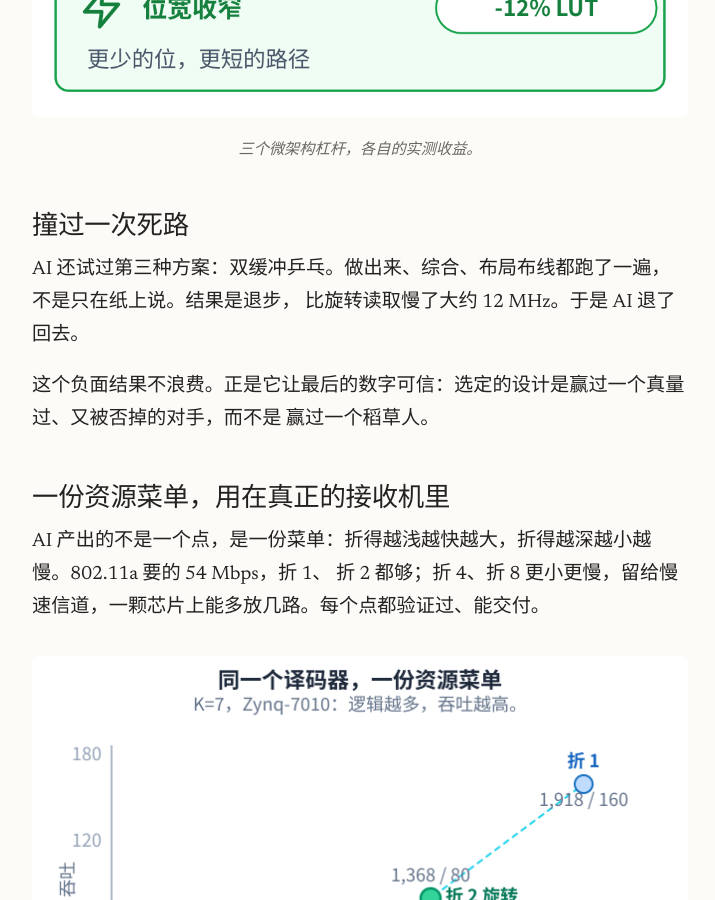
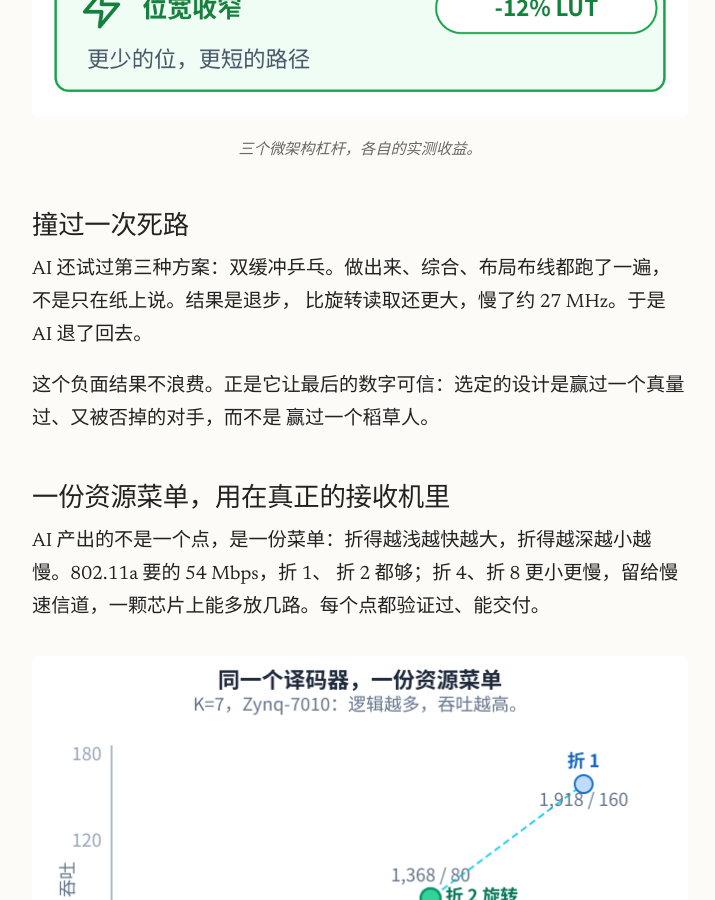
Before and after one commit to rockyco/rockyco.github.io, a Jekyll site: the page built from _posts/2026-06-21-viterbi-resource-folding.zh.md, in a window 1280 px wide and 900 px high, scrolled down 6599 px. Shown: the whole window, without its empty margins (280-995 px from the left). Built offline with Jekyll 4.4.1, drawn with Linux system fonts in a browser that asks for light colours.

Commit message:
blog: correct Viterbi dead-end to fresh P&R (bigger and ~27 MHz slower)
The double-buffer dead-end was ~12 MHz slower per a stale A/B; fresh P&R shows it
is bigger AND ~27 MHz slower than rotating-read. Update both posts.

Co-Authored-By: Claude Opus 4.8 (1M context) <noreply@anthropic.com>

```diff
--- a/_posts/2026-06-21-viterbi-resource-folding.zh.md
+++ b/_posts/2026-06-21-viterbi-resource-folding.zh.md
@@ -123,7 +123,7 @@ AI 把读取改成旋转：读一个固定不动的抽头，让 bank 每个相
 ## 撞过一次死路
 
 AI 还试过第三种方案：双缓冲乒乓。做出来、综合、布局布线都跑了一遍，不是只在纸上说。结果是退步，
-比旋转读取慢了大约 12 MHz。于是 AI 退了回去。
+比旋转读取还更大，慢了约 27 MHz。于是 AI 退了回去。
 
 这个负面结果不浪费。正是它让最后的数字可信：选定的设计是赢过一个真量过、又被否掉的对手，而不是
 赢过一个稻草人。
```
Also changed, not shown: _posts/2026-06-21-viterbi-resource-folding.md (+1 -1 lines).
